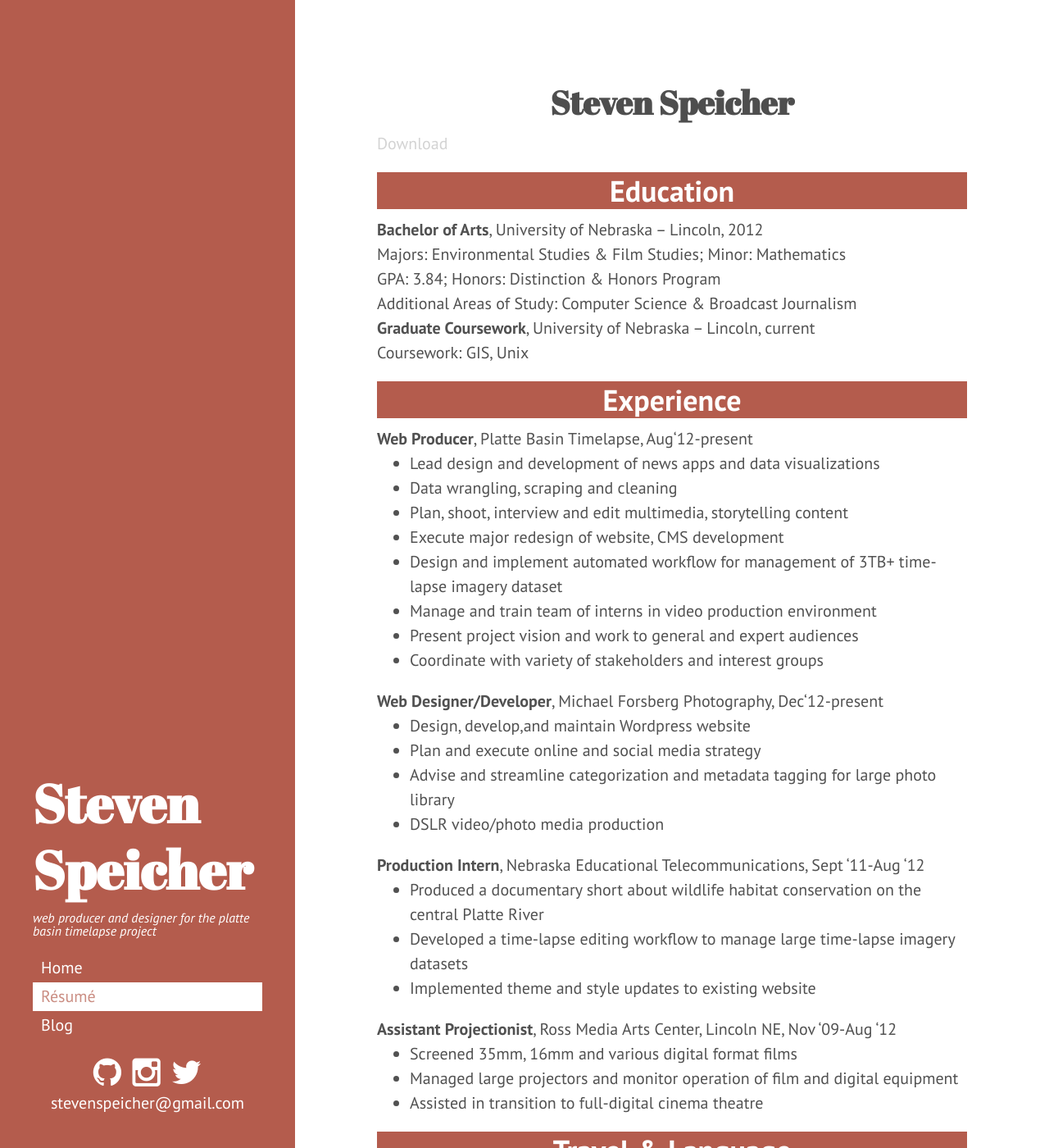
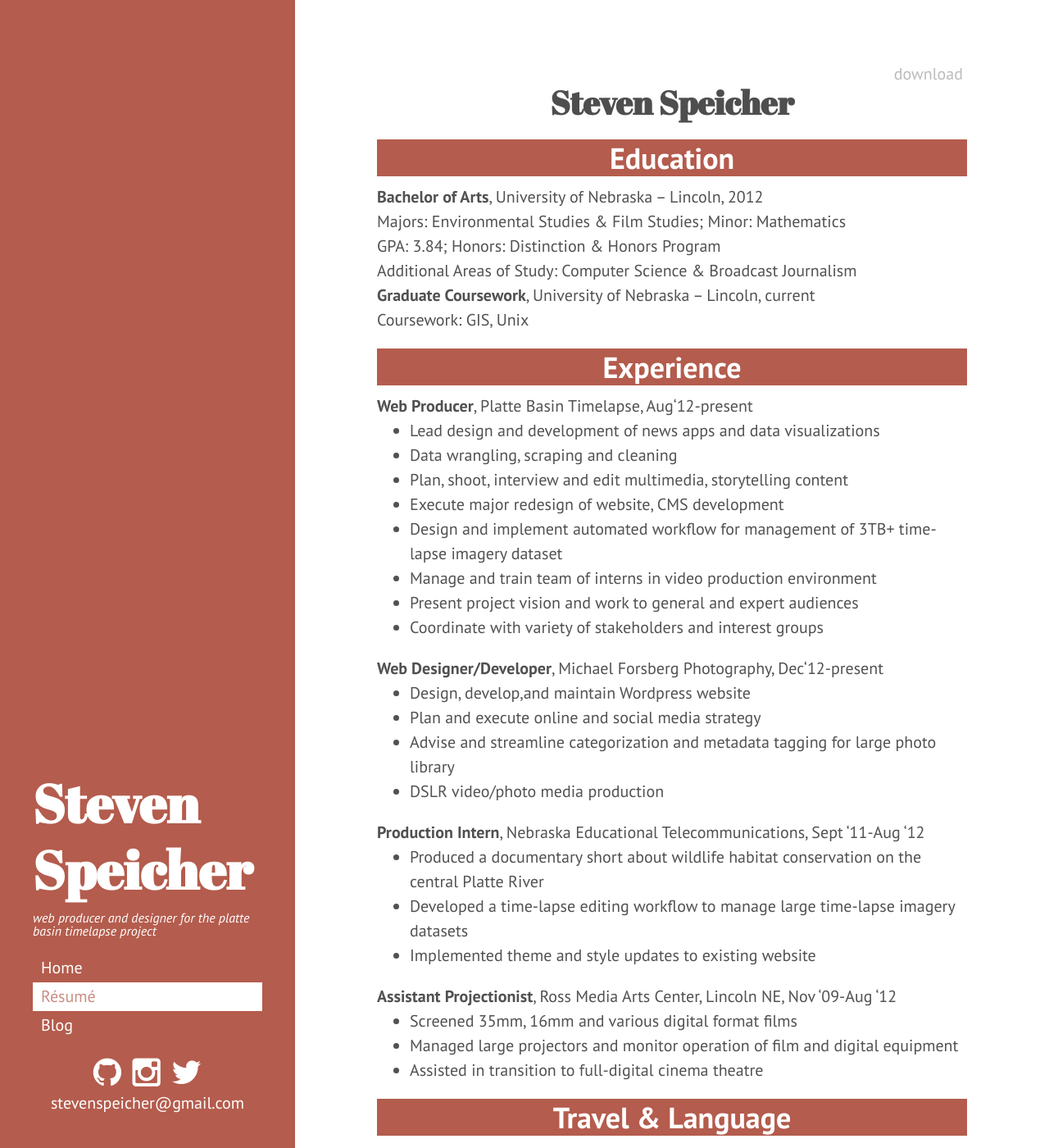
Before and after one commit to stvnspchr/stvnspchr.github.io, a Jekyll site: the page built from resume/index.html, in a window 1280 px wide and 1400 px high. Shown: the whole window at 82% size. Built offline with Jekyll 4.4.1, drawn with Linux system fonts in a browser that asks for light colours; Markdown is read by kramdown in place of the engine named in the settings.

Commit message:
resume fix

```diff
--- a/public/css/styles.css
+++ b/public/css/styles.css
@@ -228,6 +228,10 @@ a:hover {
 
 /* RESUME */
 
+.resume {
+	position: relative;
+}
+
 .resume h1 {
 	margin-top: 20px;
 	font-family: "Abril Fatface", serif;
@@ -241,14 +245,13 @@ a:hover {
 }
 
 .resume .download {
-	postion: absolute;
-	top: 5px;
+	position: absolute;
+	top: -25px;
 	right:5px;
-	color: lightgray;
 }
 
 .resume a {
-	color: lightgray;
+	color: #bbb;
 }
 
 .resume a:hover {
--- a/resume/index.html
+++ b/resume/index.html
@@ -7,7 +7,7 @@ title: Résumé
 
 <h1>Steven Speicher</h1>
 
-<span class="download"><a target="_blank" href="http://assets.stvnspchr.com/uploads/speicher-resume.pdf">Download</a></span>
+<span class="download"><a target="_blank" href="http://assets.stvnspchr.com/uploads/speicher-resume.pdf">download</a></span>
 
 <h2>Education</h2>
 
```
